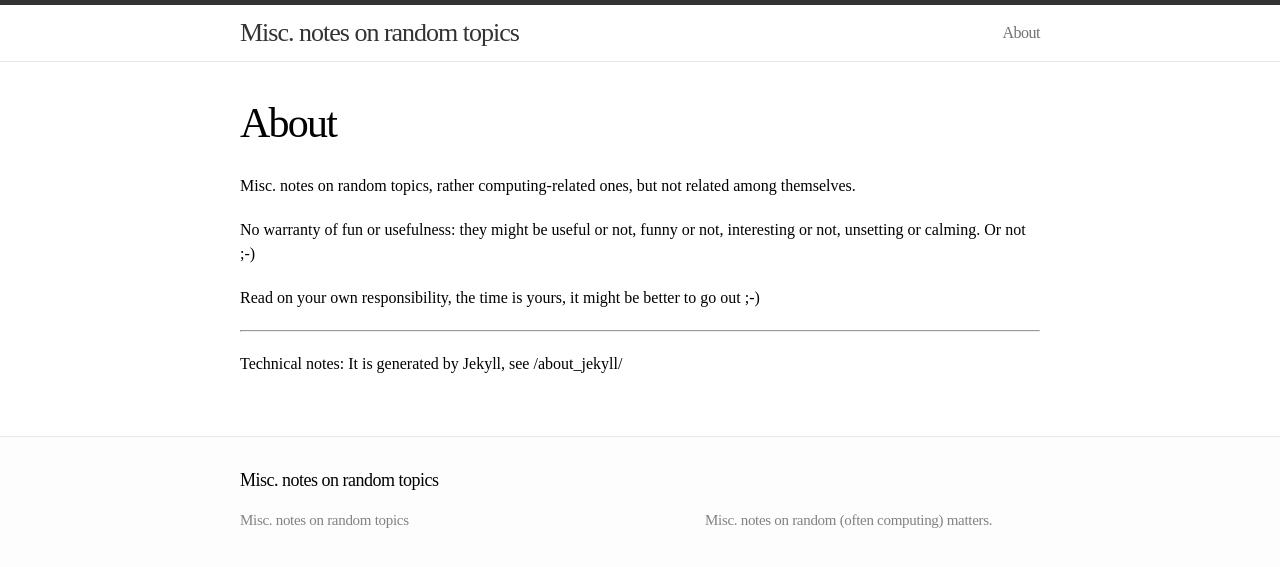
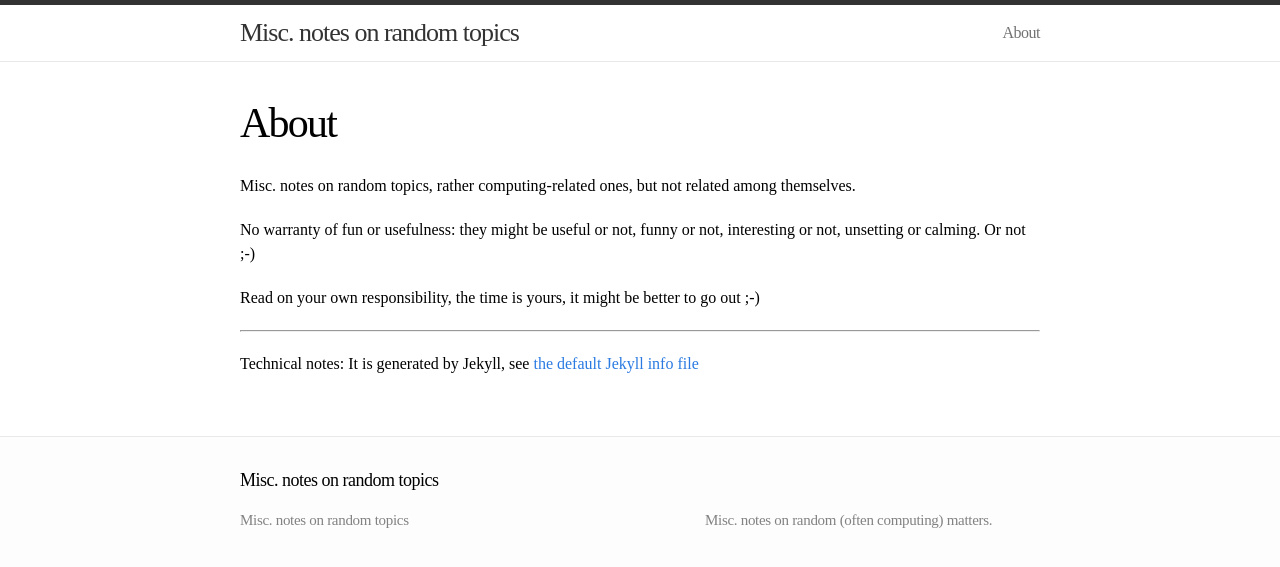
Before and after one commit to t-w/t-w.github.io, a Jekyll site: the page built from about.md, in a window 1280 px wide. Shown: the top 567 px of the page. Built offline with Jekyll 4.4.1, drawn with Linux system fonts in a browser that asks for light colours.

Commit message:
Updating about.md (link to Jekyll info).

```diff
--- a/about.md
+++ b/about.md
@@ -15,4 +15,4 @@ Read on your own responsibility, the time is yours, it might be better to go out
 
 ---
 Technical notes:
-It is generated by Jekyll, see /about_jekyll/
+It is generated by Jekyll, see [the default Jekyll info file](https://t-w.github.io/jekyll_info.md)
```
